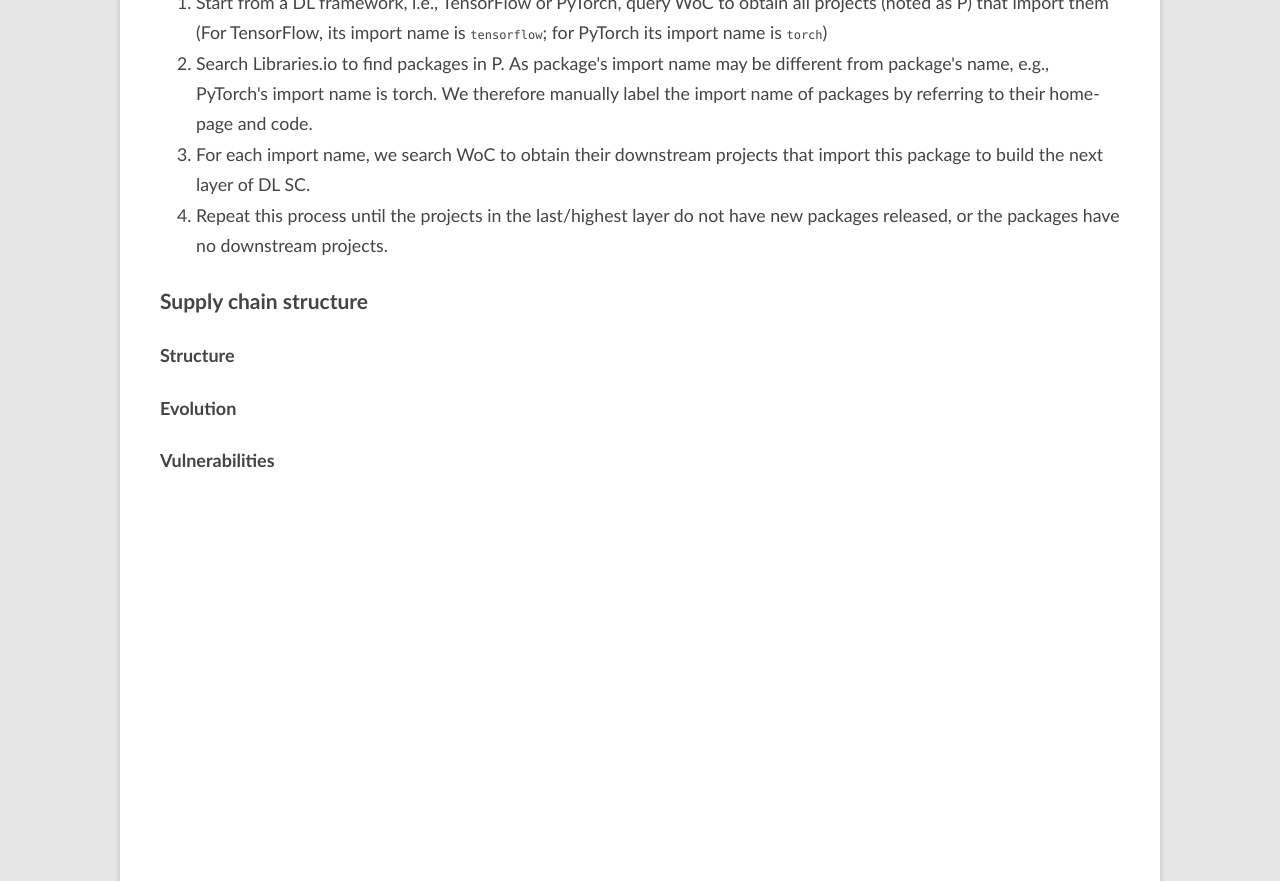
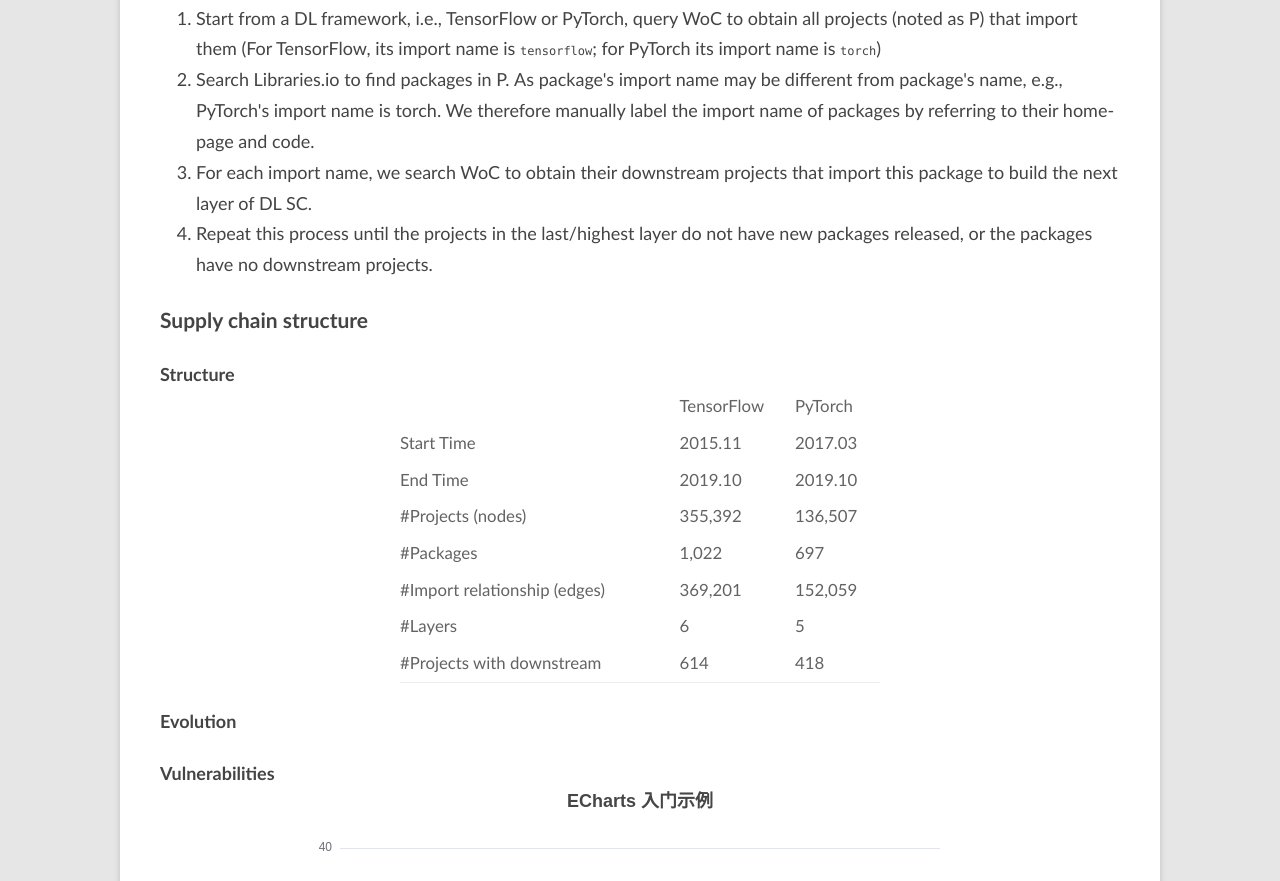
Before and after one commit to gaokai320/SupplyChainPrototype, a plain HTML site: page prototype.html in a window 1280 px wide. Shown: the part 1459-2340 px from the top of the page. Drawn offline with nearby package versions, Linux system fonts and the light colour scheme.

Commit message:
Add structure section

```diff
--- a/prototype.html
+++ b/prototype.html
@@ -15,7 +15,7 @@
 					<h1 class="site-title"><a target="_blank" title="Kai Gao&#39;s Homepage" rel="home">The Structure and Evolution of Software Supply Chain</a></h1>
 			</div>
 		</div>
-
+    <script src="echarts.js"></script>
 	</header>
 
 	<div id="main" class="wrapper">
@@ -55,10 +55,21 @@
 
 <h1 style="text-align: left;margin-bottom:0px">Supply chain structure</h1>
 <h2 style="text-align: left;margin-bottom:0px">Structure</h2>
+<table border rules=rows cellspcing=0 style="margin: auto;font-size: large;">
+    <tr> <th></th> <th>TensorFlow</th> <th>PyTorch</th> </tr>
+    <tr> <th>Start Time</th> <th>2015.11</th> <th>2017.03</th> </tr>
+    <tr> <th>End Time</th> <th>2019.10</th> <th>2019.10</th> </tr>
+    <tr> <th>#Projects (nodes)</th> <th>355,392</th> <th>136,507</th> </tr>
+    <tr> <th>#Packages</th> <th>1,022</th> <th>697</th> </tr>
+    <tr> <th>#Import relationship (edges)</th> <th>369,201</th> <th>152,059</th> </tr>
+    <tr> <th>#Layers</th> <th>6</th> <th>5</th> </tr>
+    <tr> <th>#Projects with downstream</th> <th>614</th> <th>418</th> </tr>
+</table>
+<p></p>
 <h2 style="text-align: left;margin-bottom:0px">Evolution</h2>
 <h2 style="text-align: left;margin-bottom:0px">Vulnerabilities</h2>
 
-<div id="chart1" style="width: 600px;height:400px;text-align: center">
+<div id="chart1" style="width:750px; height:500px;text-align: center;margin: auto;">
     <script type="text/javascript">
       // 基于准备好的dom，初始化echarts实例
       var myChart = echarts.init(document.getElementById('chart1'));
--- a/style.css
+++ b/style.css
@@ -56,7 +56,7 @@ html, body, div, span, applet, object, iframe, h1, h2, h3, h4, h5, h6, p, blockq
 	margin: 0;
 	padding: 0;
 	border: 0;
-	font-size: 103%;
+	font-size: 18px;
 	font-family: 'Candara', 'Candara', 'Candara';
 	vertical-align: baseline;
 }
@@ -187,11 +187,11 @@ img {
 .widget-title,
 .entry-content th,
 .comment-content th {
-	font-size: 11px;
-	font-size: 0.785714286rem;
+	font-size: 16px;
+	font-size: 1.2rem;
 	line-height: 2.181818182;
-	font-weight: bold;
-	text-transform: uppercase;
+	font-weight:550;
+	/*text-transform: uppercase;*/
 	color: #636363;
 }
 
@@ -976,16 +976,16 @@ img.aligncenter,
 .comment-content table {
 	border-bottom: 1px solid #ededed;
 	color: #757575;
-	font-size: 12px;
+	font-size: 18px;
 	font-size: 0.857142857rem;
 	line-height: 2;
 	margin: 0 0 24px;
 	margin: 0 0 1.714285714rem;
-	width: 100%;
+	width: 50%;
 }
 .entry-content table caption,
 .comment-content table caption {
-	font-size: 16px;
+	font-size: 18px;
 	font-size: 1.142857143rem;
 	margin: 24px 0;
 	margin: 1.714285714rem 0;
```
